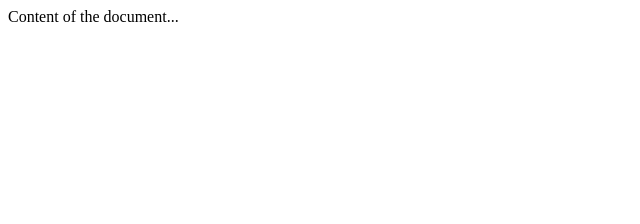
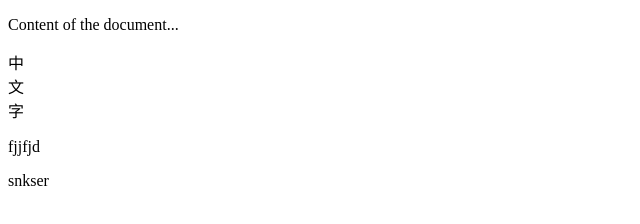
Before and after one commit to minliu10/web, a plain HTML site: page index.html in a window 1280 px wide. Shown: the whole page, without its empty margins (0-640 px from the left). Drawn offline with Linux system fonts and the light colour scheme.

Commit message:
update index.html

```diff
--- a/index.html
+++ b/index.html
@@ -7,7 +7,10 @@
 </head>
 
 <body>
-    Content of the document...
+    <p>Content of the document...</p>
+    <p>中<br>文<br/> 字</p>
+    <p>fjjfjd</p>
+    <p>snkser</p>
 </body>
 
 </html>
```
